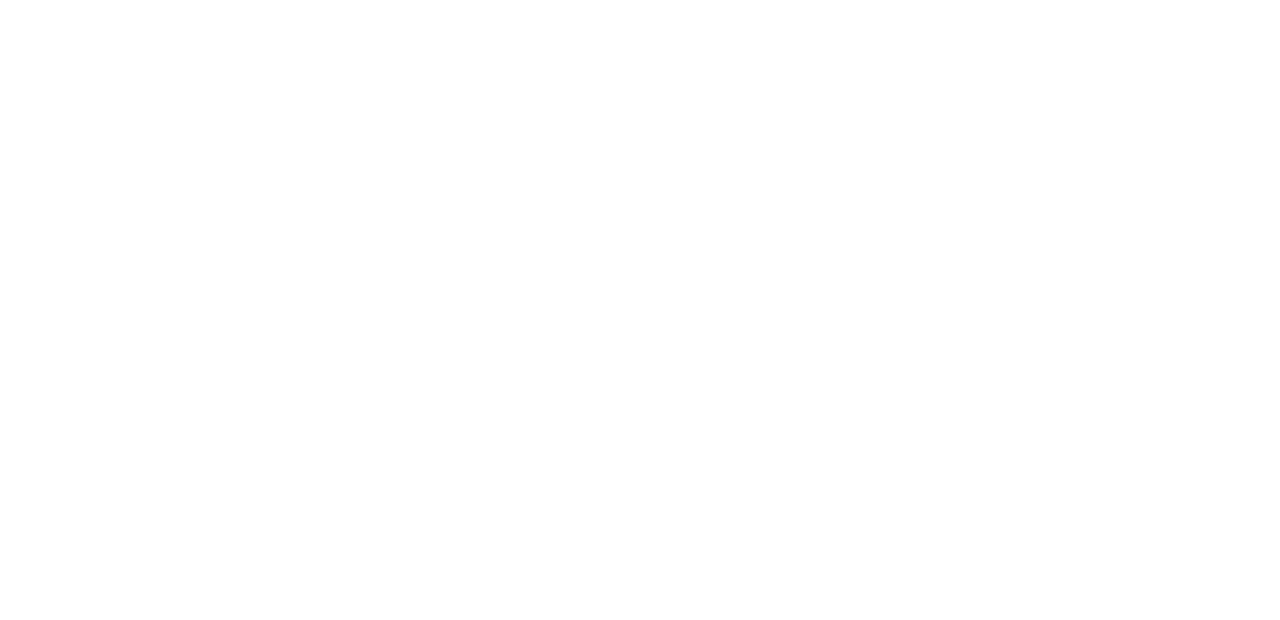
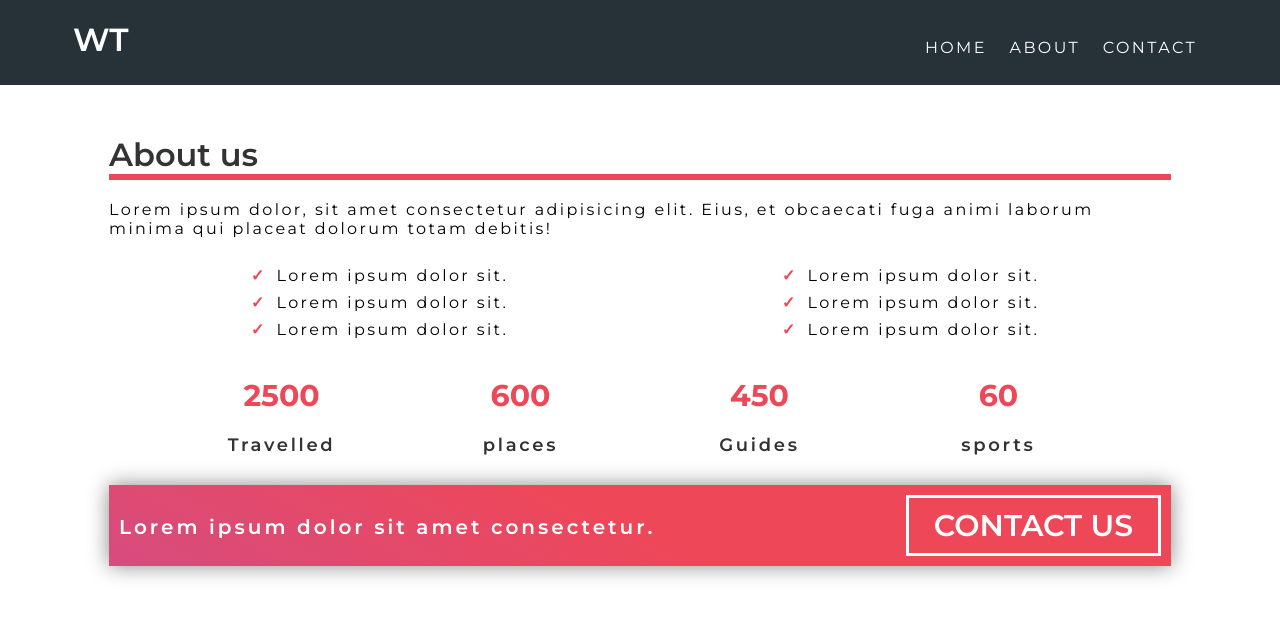
Before and after one commit to itika20/travel_website, a plain HTML site: page Project1- travel/about.html in a window 1280 px wide. Drawn offline with Linux system fonts and the light colour scheme.

Commit message:
home and about complete

```diff
--- a/Project1- travel/about.html
+++ b/Project1- travel/about.html
@@ -0,0 +1,75 @@
+<!DOCTYPE html>
+<html lang="en">
+<head>
+    <meta charset="UTF-8">
+    <meta name="viewport" content="width=device-width, initial-scale=1.0">
+    <link rel="stylesheet" href="./css/style.css">
+    <script src="https://kit.fontawesome.com/7f8914b9c4.js" crossorigin="anonymous"></script>
+    <title>Travel Website</title>
+</head>
+<body>
+    <nav class="navbar bg-dark">
+        <div class="container">
+            <h1 class="logo lg-heading">WT</h1>
+            <ul class="navitems" type="none">
+                <li class="item"><a href="./index.html">Home</a></li>
+                <li class="item"><a href="./about.html">About</a></li>
+                <li class="item"><a href="./contact.html">Contact</a></li>
+            </ul>
+        </div>
+    </nav>
+
+    <section class="about">
+        <div class="container">
+        <h2 class="lg-heading text-black about-heading">About us</h2>
+        <p class="text-gray">Lorem ipsum dolor, sit amet consectetur adipisicing elit. Eius, et obcaecati fuga animi laborum minima qui placeat dolorum totam debitis!</p>
+        <div class="about-wrapper">
+            <div class="left">
+                <ul>
+                    <li>Lorem ipsum dolor sit.</li>
+                    <li>Lorem ipsum dolor sit.</li>
+                    <li>Lorem ipsum dolor sit.</li>
+                </ul>
+            </div>
+            <div class="right">
+                <ul>
+                    <li>Lorem ipsum dolor sit.</li>
+                    <li>Lorem ipsum dolor sit.</li>
+                    <li>Lorem ipsum dolor sit.</li>
+                </ul>
+            </div>
+        </div>
+
+        <div class="counts">
+            <div class="container">
+            <div class="count-item count1">
+                <span>2500</span>
+                <p>Travelled</p>
+            </div>
+            <div class="count-item count2">
+                <span>600</span>
+                <p>places</p>
+            </div>
+            <div class="count-item count3">
+                <span>450</span>
+                <p>Guides</p>
+            </div>
+            <div class="count-item count4">
+                <span>60</span>
+                <p>sports</p>
+            </div>
+        </div>
+        </div>
+
+        <div class="banner">
+            <div class="banner-left">
+                <p class="line"> Lorem ipsum dolor sit amet consectetur.</p>
+            </div>
+            <div class="banner-right">
+                <a href="contact.html" class="btn-banner">Contact Us</a>
+            </div>
+        </div>
+        </div>
+    </section>
+</body>
+</html>
--- a/Project1- travel/css/style.css
+++ b/Project1- travel/css/style.css
@@ -56,7 +56,7 @@ h1 h2, h3{
 }
 
 .text-pink{
-    color:#d88593;
+    color:#ee4758;
 }
 
 .text-black{
@@ -67,6 +67,9 @@ h1 h2, h3{
     columns: #555555;
 }
 
+.bg-dark{
+    background-color: #263238;
+}
 .btn{
     display: inline-block;
     padding: 0.5em 1.5em;
@@ -86,7 +89,7 @@ h1 h2, h3{
 
 .btn-secondary{
     border-radius:100px;
-    border: 2px solid #d88593;
+    border: 2px solid #ee4758;
 }
 .btn-secondary:hover{
     background-color: #fcf3f2;
@@ -99,7 +102,7 @@ h1 h2, h3{
 /* ####################Header styling############################## */
 .header{
     position: relative;
-    height: 100vh;
+    height: 95vh;
     background: linear-gradient(rgba(0,0,0,0.5),rgba(0,0,0,0.3)), url("../img/header-image.jpg");
     background-position: center;
     background-size: cover;
@@ -212,3 +215,168 @@ h1 h2, h3{
 .text-box a{
     margin-top: 3rem;
 }
+
+
+/* ################### feature section styling ########################## */
+.features{
+    padding:10rem 0;
+}
+
+.box-wrapper{
+    box-shadow: 0px 0px 20px 0px rgb(138, 138, 138);
+}
+
+.box{
+    width: 33.333%;
+    float:left;
+    padding:2rem;
+    text-align:center;
+}
+
+.box-wrapper::after{
+   content: "";
+   display:block;
+   clear:both;
+}
+
+.box-1,.box-3{
+    background-color:#263238;
+    color:white;
+}
+
+.box-2{
+    background: linear-gradient(25deg,#d64c7f,#ee4758 50%);
+    color:white;
+}
+
+
+/* ############ footer styling ############# */
+
+.footer{
+    background-color:#263238;
+    color:#f4f4f4;
+    padding:2rem;
+    text-align:center;
+}
+
+.social-media-link i{
+    margin:2rem;
+}
+
+
+/* ################## About page styling ##################### */
+
+.about{
+    padding:5rem;
+}
+.about-heading::after{
+   content:"";
+   display:block;
+   border:3px solid #ee4758;
+}
+
+.about p{
+    margin-top:2rem;
+}
+/* ################## About wrapper styling ##################### */
+
+
+.about-wrapper{
+    text-align:center;
+    margin-top:2rem;
+}
+
+.about-wrapper .left{
+    float:left;
+    width:50%;
+}
+.about-wrapper .right{
+    float:right;
+    width:50%;
+}
+
+.about-wrapper::after{
+    content: "";
+    display:block;
+    clear:both;
+ }
+
+ .about-wrapper li::before{
+     content: '\2713';
+     color:#ee4758;
+     font-weight: 700;
+     padding:1rem;
+ }
+
+ /* ################## count styling ##################### */
+
+ .counts{
+     margin-top:3rem;
+ }
+
+ .count-item{
+    float:left;
+    width:25%;
+    text-align: center;
+ }
+
+ .counts::after{
+    content: "";
+    display:block;
+    clear:both;
+ }
+
+ .count-item span{
+     font-size:3rem;
+     font-weight: 700;
+     color:#ee4758;
+
+ }
+
+ .count-item p{
+     font-weight: 600;
+     color:#333;
+     font-size:1.8rem;
+ }
+
+ /* ################## banner styling ##################### */
+
+ .banner{
+     background: linear-gradient(25deg,#d64c7f,#ee4758 50%);
+     color:white;
+     padding:1rem;
+     box-shadow:0px 0px 20px 0px rgb(138, 138, 138);
+     margin-top:2rem;
+ }
+
+ .banner-left{
+     float:left;
+     width:60%;
+ }
+
+ .banner-right{
+     float:right;
+     width:40%;
+     text-align:right;
+ }
+
+ .banner::after{
+    content: "";
+    display:block;
+    clear:both;
+ }
+ .line{
+     font-size:2rem;
+     margin-top:1.5rem;
+     font-weight: 600;
+ }
+
+ .btn-banner{
+     border:3px solid white;
+     text-transform: uppercase;
+     font-weight: 600;
+     font-size:3rem;
+     text-align: center;
+     display: inline-block;
+     padding:0.3em 2.5rem;
+ }
```
Also changed, not shown: Project1- travel/index.html (+34 -2 lines).
